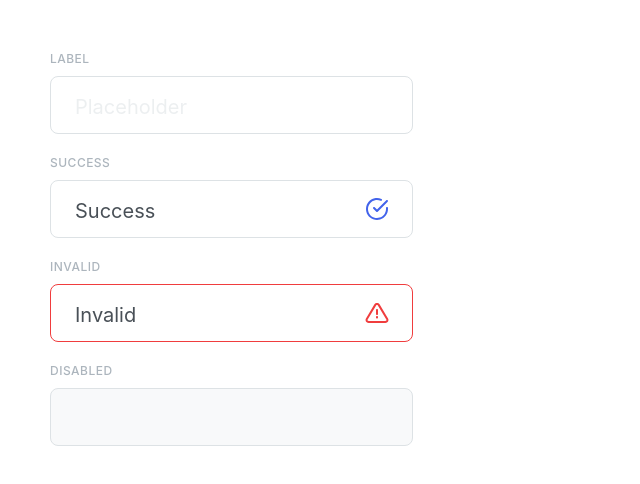
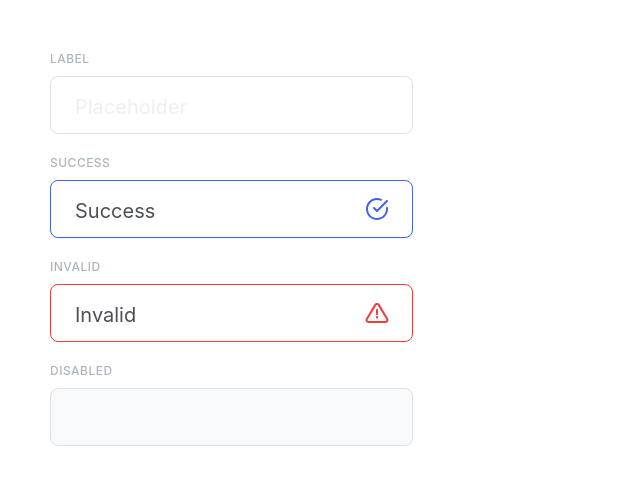
Before and after one commit to js-tasks-ru/htmlcss-20220919_grebady, a website: page 07-lection5/04-input/index.html in a window 1280 px wide. Shown: the whole page, without its empty margins (0-640 px from the left). Drawn offline with Linux system fonts and the light colour scheme; a web font is replaced by a local one.

Commit message:
fix(input-text-v2) Добавлены стили для success модификатора

```diff
--- a/07-lection5/04-input/input.css
+++ b/07-lection5/04-input/input.css
@@ -35,7 +35,7 @@
     color: var(--gray-2);
 }
 
-.form-group__input:focus {
+.form-group__input:focus, .form-group_success .form-group__input {
     border-color: var(--blue);
     outline: none;
     box-shadow: 0 1px 1px rgba(51, 154, 240, 0.1);
```
